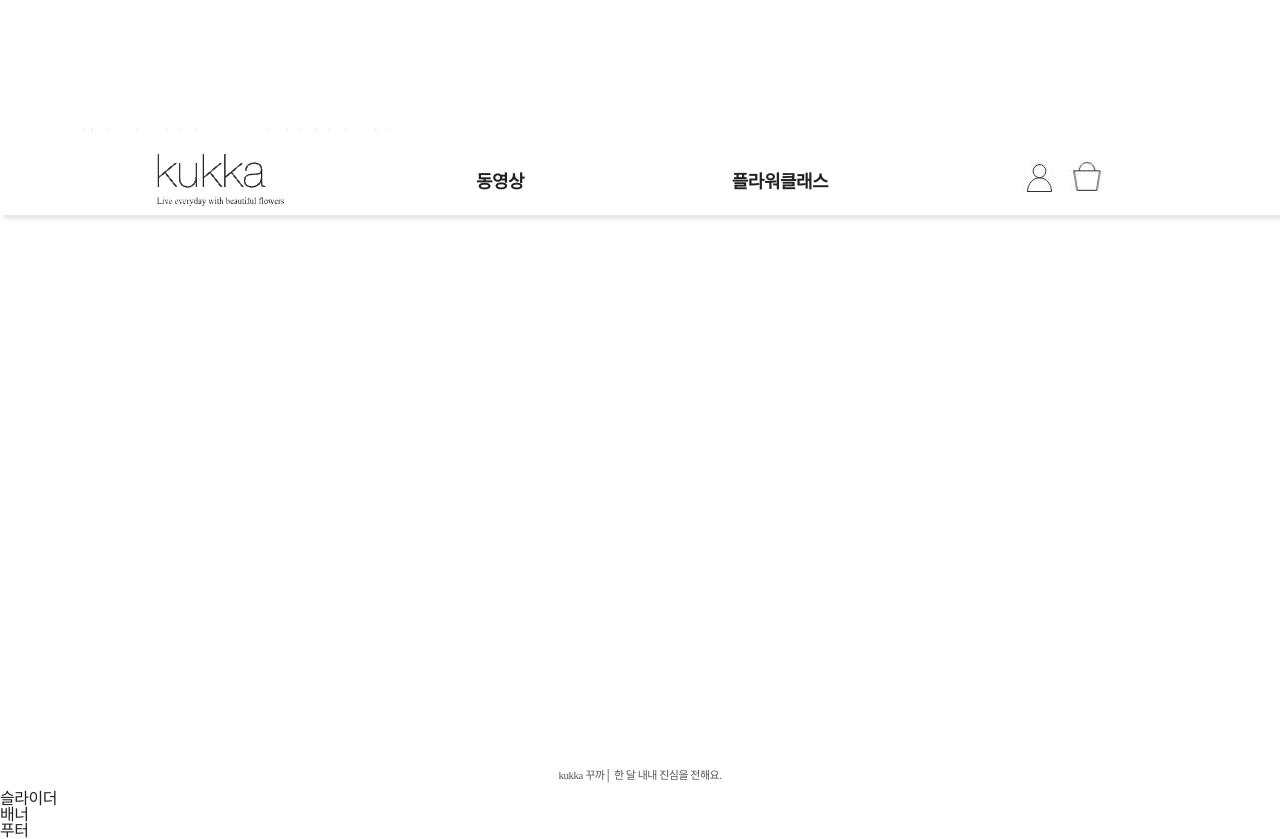
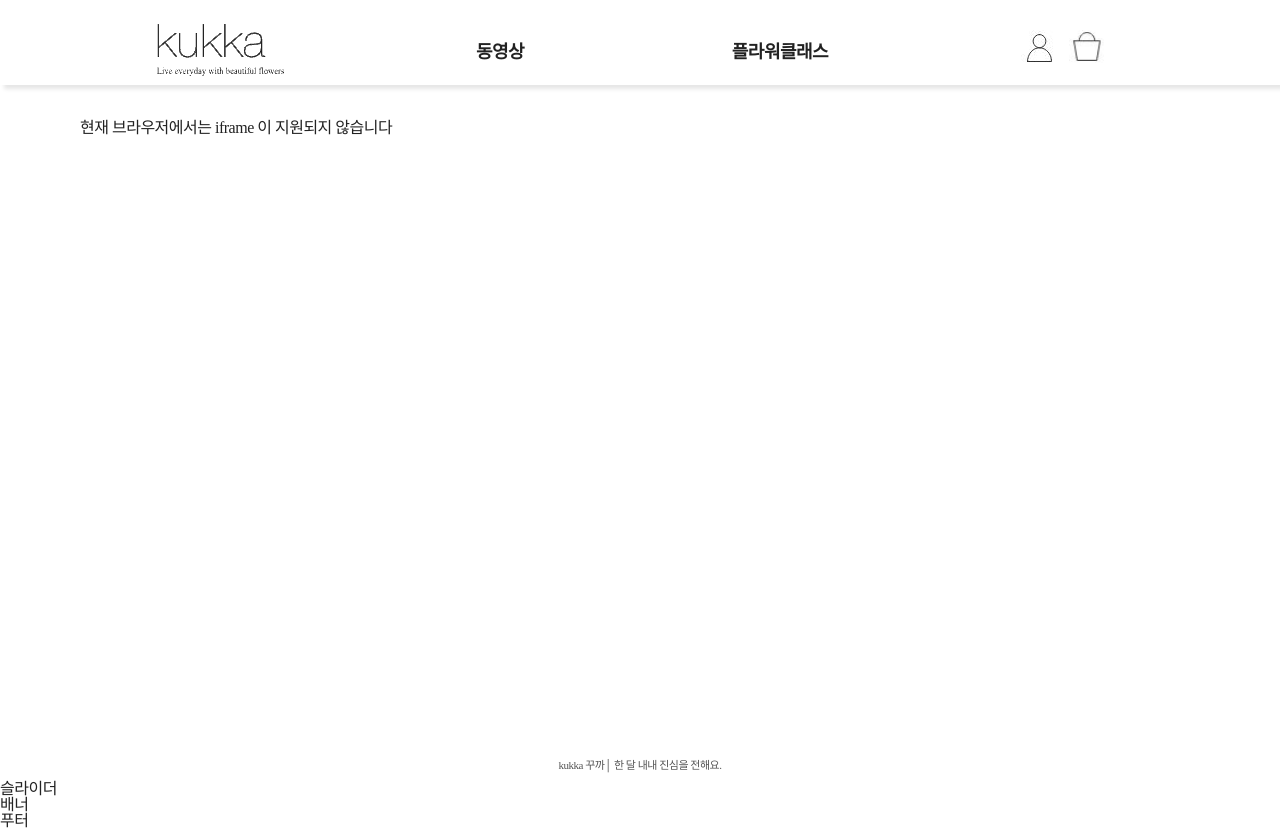
Before and after one commit to PreOnBoarding-Team17/Week4_JavaScript, a plain HTML site: page index.html in a window 1280 px wide. Drawn offline with Linux system fonts and the light colour scheme.

Commit message:
refactor #6: header 영역 css 수정

```diff
--- a/CSS/GNB.css
+++ b/CSS/GNB.css
@@ -16,11 +16,13 @@ header {
 
 .menus {
   max-width: 1120px;
+  height: 100%;
   margin: 0 auto;
   padding-top: 20px;
 }
 
 .menu {
+  position: relative;
   float: left;
   width: 25%;
   height: 65px;
@@ -29,6 +31,12 @@ header {
   text-align: center;
   line-height: 65px;
 }
+/* .menu:nth-child(1) {
+  text-align: start;
+}
+.menu:last-child {
+  text-align: end;
+} */
 
 .menu-text:hover {
   border-bottom: 4px solid #ffc948;
--- a/CSS/Youtube.css
+++ b/CSS/Youtube.css
@@ -1,5 +1,5 @@
 .youtube {
-  margin-top: 130px;
+  padding-top: 120px;
 }
 
 .youtube > div {
--- a/index.html
+++ b/index.html
@@ -21,8 +21,8 @@
 
   <!-- etc -->
   <link rel="icon" href="favicon.ico" />
-  <meta name="theme-color" content="#ffffff" />
-  <link rel="stylesheet" href="https://fonts.googleapis.com/earlyaccess/notosanskr.css" <!-- css -->
+
+  <!-- css -->
   <link rel="stylesheet" href="./CSS/Reset.css" />
   <link rel="stylesheet" href="./CSS/GlobalStyles.css" />
   <link rel="stylesheet" href="./CSS/GNB.css" />
@@ -63,7 +63,7 @@
 
   </header>
 
-  <section class="youtube">
+  <section id="video" class="youtube">
     <div class="youtube-area">
       <div id="youtube__player">
         현재 브라우저에서는 iframe 이 지원되지 않습니다
@@ -73,11 +73,9 @@
       kukka 꾸까│ 한 달 내내 진심을 전해요.</a>
   </section>
 
-  <section>슬라이더</section>
+  <section id="flower-class">슬라이더</section>
   <section>배너</section>
   <footer>푸터</footer>
-
-
 </body>
 
 </html>
```
Also changed, not shown: CSS/GlobalStyles.css (+0 -12 lines).
